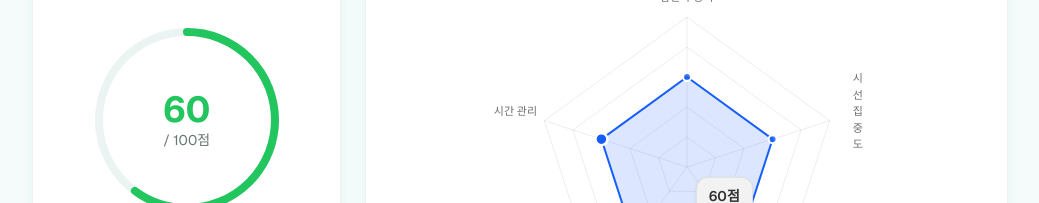
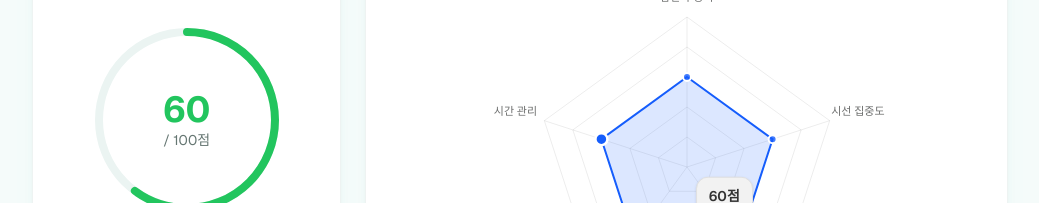
Before and after one commit to team-gamyeon/gamyeon-nextjs-frontend, a Next.js app: page /result in a window 1280 px wide. Shown: the part 331-534 px from the top of the page, without its empty margins (120-1159 px from the left). Built offline with nearby package versions, Linux system fonts and the light colour scheme.

Commit message:
fix: 차트 라벨 수정

```diff
--- a/src/featured/result/components/RaderChart.tsx
+++ b/src/featured/result/components/RaderChart.tsx
@@ -150,7 +150,7 @@ export function RadarChart({ data, size = 320 }: RadarChartProps) {
         return (
           <span
             key={index}
-            className="absolute -translate-x-1/2 -translate-y-1/2 cursor-default text-[11px] text-current opacity-60 transition-all duration-150 select-none hover:font-semibold hover:opacity-90"
+            className="absolute -translate-x-1/2 -translate-y-1/2 cursor-default text-[11px] text-current opacity-60 transition-all duration-150 select-none hover:font-semibold hover:opacity-90 whitespace-nowrap"
             style={{ left: x, top: y }}
             onMouseEnter={() => triggerTooltip(index)}
             onMouseLeave={hideTooltip}
```
